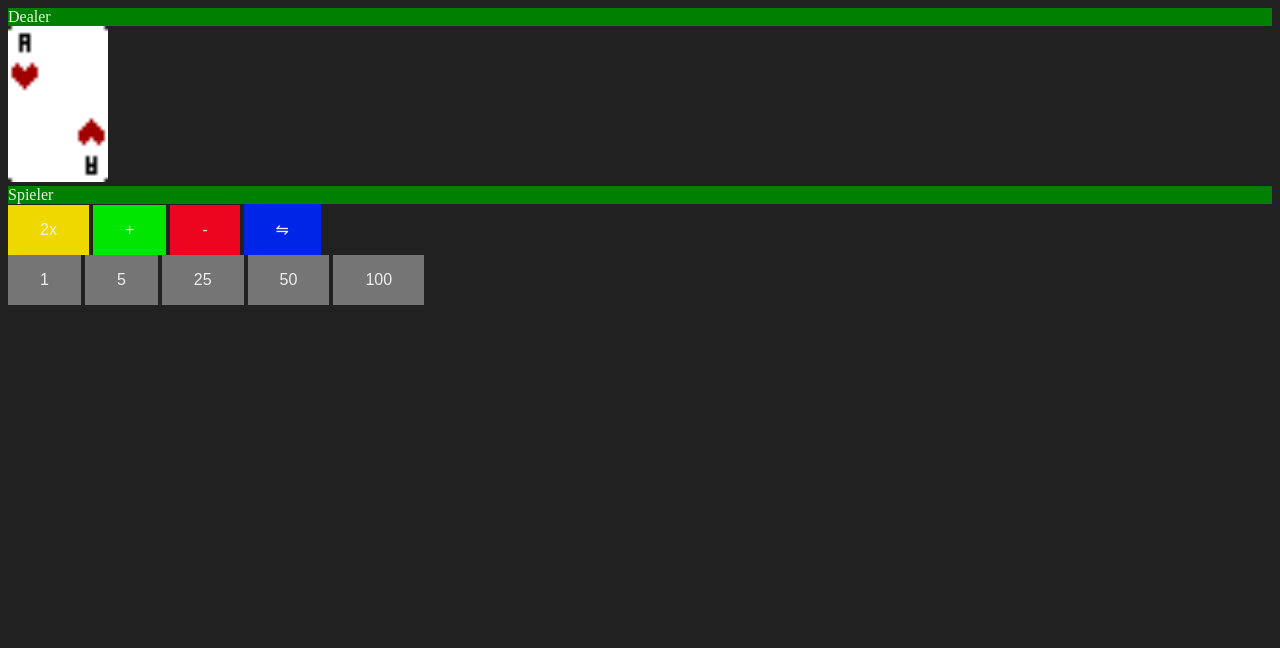
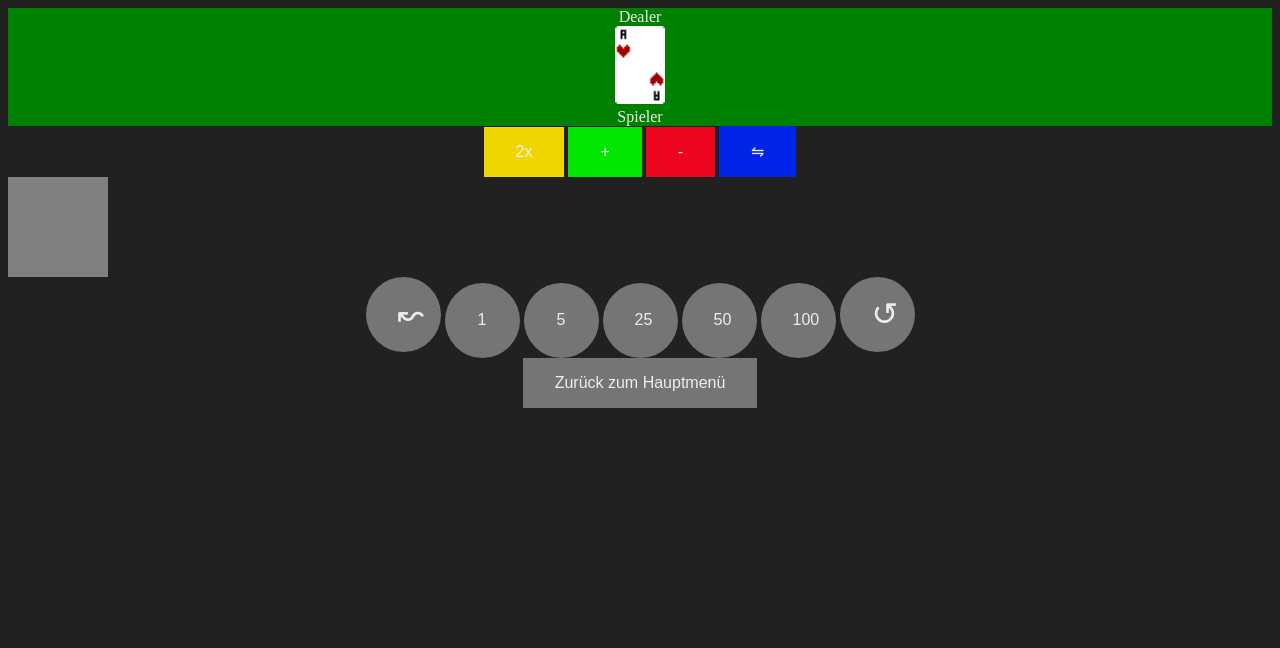
Before and after one commit to DJJayT/Blackjack, a PHP site: page /singleplayer in a window 1280 px wide. Shown: the top 648 px of the page. Run offline with PHP 8.4, Linux system fonts and the light colour scheme.

Commit message:
Chips rund gemacht und Hauptmenü Button hinzugefügt

```diff
--- a/private/views/singleplayer/singleplayerbody.html
+++ b/private/views/singleplayer/singleplayerbody.html
@@ -1,6 +1,6 @@
 </head>
 <body>
-<div id="gamefield">
+<div id="gamefield" class="center">
     <a>Dealer</a>
     <div id="dealercards">
 
@@ -8,22 +8,30 @@
 
     <div id="playercards">
 
-        <img id="test" src="../../../public/img/A_Herz.png" width="100px">
+        <img id="test" src="../../../public/img/A_Herz.png" width="50px">
 
     </div>
     <a>Spieler</a>
 </div>
-<div id="buttons">
-    <button type="button" id="double">2x</button>
-    <button type="button" id="hit">+</button>
-    <button type="button" id="stand">-</button>
-    <button type="button" id="split">⇋</button>
+<div id="buttons" class="center">
+    <button type="button" id="double" class="center">2x</button>
+    <button type="button" id="hit" class="center">+</button>
+    <button type="button" id="stand" class="center">-</button>
+    <button type="button" id="split" class="center">⇋</button>
 </div>
 
-<div id="chips">
-    <button type="button" id="chip1" class="chip">1</button>
-    <button type="button" id="chip5" class="chip">5</button>
-    <button type="button" id="chip25" class="chip">25</button>
-    <button type="button" id="chip50" class="chip">50</button>
-    <button type="button" id="chip100" class="chip">100</button>
+<div id="bet" class="center"></div>
+
+<div id="chips" class="center">
+    <button type="button" id="back" class="chip symbol">↜</button>
+    <button type="button" id="chip1" class="chip playchip">1</button>
+    <button type="button" id="chip5" class="chip playchip">5</button>
+    <button type="button" id="chip25" class="chip playchip">25</button>
+    <button type="button" id="chip50" class="chip playchip">50</button>
+    <button type="button" id="chip100" class="chip playchip">100</button>
+    <button type="button" id="repeat2x" class="chip symbol">↺</button>
 </div>
+
+<div id="backToMenu" class="center">
+    <button type="button" id="backToMenuButton">Zurück zum Hauptmenü</button>
+</div>
--- a/public/js/singleplayer/actions.js
+++ b/public/js/singleplayer/actions.js
@@ -3,12 +3,29 @@ class actions {
     gameLogic;
 
     constructor() {
-        this.clickButtons(); //Muss zu clickChips gechanged werden
+        this.backToMenu();
+        this.clickChips(); //Muss zu clickChips gechanged werden
         this.gameLogic = new gameLogic();
     }
 
     clickChips() {
+        let self = this;
+        $(document).ready(function() {
+            $("#bet").on("click", function () {
+                self.bet();
+            });
+            $(".playchip").each(function() {
+                self.chipClicked(this);
+            });
+        });
+    }
 
+    backToMenu() {
+        $(document).ready(function() {
+            $("#backToMenuButton").on("click", function () {
+                window.location.href='../';
+            });
+        });
     }
 
     clickButtons() {
@@ -30,6 +47,7 @@ class actions {
     }
 
     hitButtonClicked() {
+        this.gameLogic.test();
         console.log("Hit");
     }
 
@@ -45,6 +63,18 @@ class actions {
         console.log("Double");
     }
 
+    bet() {
+        console.log("Yee");
+    }
+
+    chipClicked(chip) {
+        console.log(chip.id);
+    }
+
+    checkChipHasValue(chip) {
+
+    }
+
 
 
 
--- a/public/js/singleplayer/logic/gameLogic.js
+++ b/public/js/singleplayer/logic/gameLogic.js
@@ -10,6 +10,9 @@ class gameLogic {
         this.cardShoe = new cardShoe();
         this.player = new player();
         this.dealer = new dealer();
+    }
+
+    test() {
         this.designLogic.showCard(this.cardShoe.getRandomCard());
     }
 
--- a/public/styles/singleplayer.css
+++ b/public/styles/singleplayer.css
@@ -2,7 +2,7 @@
     background-color: green;
 }
 
-#gamefield a {
+#gamefield * {
     background-color: green;
 }
 
@@ -22,6 +22,24 @@
     background-color: #EFD800;
 }
 
-#chips {
+#bet {
+    width: 100px;
+    height: 100px;
+    background-color: grey;
+}
 
+.chip {
+    width: 75px;
+    height: 75px;
+    border-radius: 50%;
+    text-align: center;
 }
+
+.symbol {
+    font-size: 2rem;
+}
+
+.center {
+    text-align: center;
+    justify-content: center;
+}
```
Also changed, not shown: public/js/singleplayer/logic/designLogic.js (+17 -13 lines).
